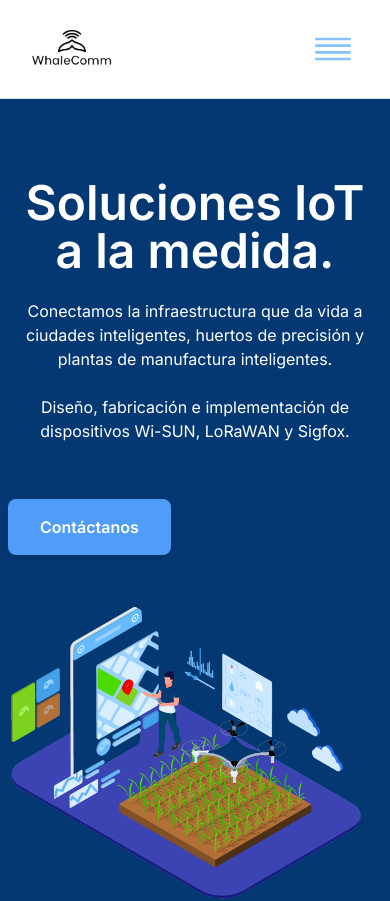
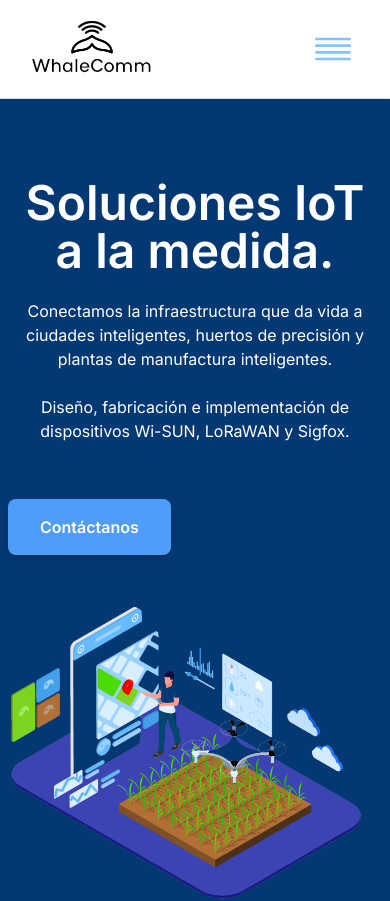
Before and after one commit to AbPal-Whale/web, a Next.js app: page / in a window 390 px wide. Shown: the top 901 px of the page. Built offline with nearby package versions, Linux system fonts and the light colour scheme.

Commit message:
💄 update layout

```diff
--- a/src/components/Layout/Footer/index.tsx
+++ b/src/components/Layout/Footer/index.tsx
@@ -103,11 +103,11 @@ export const Footer = () => {
             "{{CURRENT_YEAR}}",
             currentYear.toString()
           )}
-          {" | "}
+          {/* {" | "}
           {dictionary.developedBy}
           <Link href="https://hipolito.dev/" target="_blank">
             hipolito.dev
-          </Link>
+          </Link> */}
         </p>
       </div>
     </footer>
--- a/src/components/Layout/Header/index.tsx
+++ b/src/components/Layout/Header/index.tsx
@@ -76,22 +76,12 @@ export const Header = () => {
               )}
             >
               <Link href="/">
-                <div className="hidden lg:block">
                   <Image
                     src="/images/logos/whalecomm-black.png"
                     alt={dictionary.logoAlt}
                     width={120}
                     height={120}
                   />
-                </div>
-                <div className="lg:hidden block h-fit">
-                  <Image
-                    src="/images/logos/whalecomm-black.png"
-                    alt={dictionary.logoAlt}
-                    width={80}
-                    height={80}
-                  />
-                </div>
               </Link>
               <div className="hidden lg:flex gap-8">
                 <NavBar items={items} />
```
